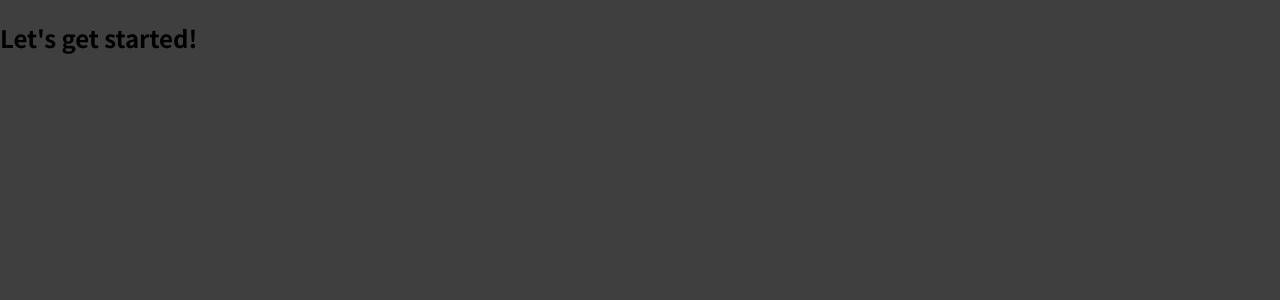
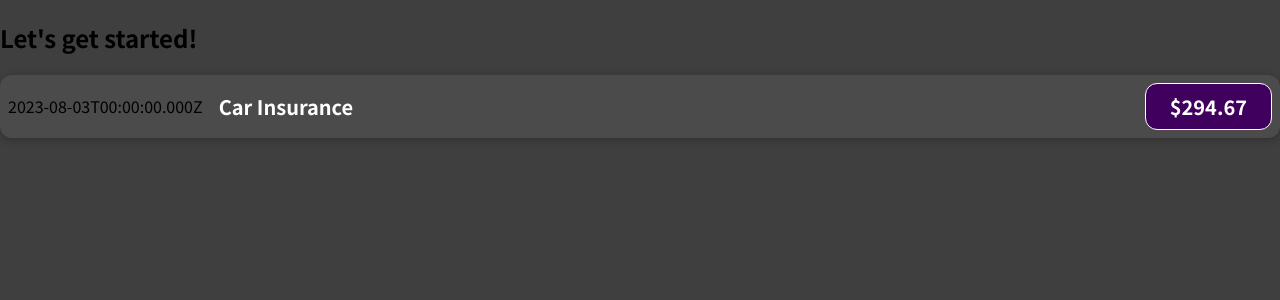
Before and after one commit to johnwithsmile/react, a JavaScript app in the folder react-complete-guide/: page / in a window 1280 px wide. Shown: the top 300 px of the page. Built offline with nearby package versions, Linux system fonts and the light colour scheme.

Commit message:
no more hard HTMLs

```diff
--- a/react-complete-guide/src/App.js
+++ b/react-complete-guide/src/App.js
@@ -1,7 +1,10 @@
+import ExpenseItem from "./components/ExpenseItem";
+
 function App() {
   return (
     <div>
       <h2>Let's get started!</h2>
+      <ExpenseItem></ExpenseItem>
     </div>
   );
 }
--- /dev/null
+++ b/react-complete-guide/src/components/ExpenseItem.js
@@ -0,0 +1,20 @@
+// import "./styles/ExpenseItem.css";
+import "../styles/ExpenseItem.css";
+
+function ExpenseItem() {
+  const expenseDate = new Date(2023, 7, 3);
+  const expenseTitle = "Car Insurance";
+  const expenseAmount = 294.67;
+
+  return (
+    <div className="expense-item">
+      <div>{expenseDate.toISOString()}</div>
+      <div className="expense-item__description">
+        <h2>{expenseTitle}</h2>
+        <div className="expense-item__price">${expenseAmount}</div>
+      </div>
+    </div>
+  );
+}
+
+export default ExpenseItem;
--- /dev/null
+++ b/react-complete-guide/src/styles/ExpenseItem.css
@@ -0,0 +1,56 @@
+.expense-item {
+  display: flex;
+  justify-content: space-between;
+  align-items: center;
+  box-shadow: 0 2px 8px rgba(0, 0, 0, 0.25);
+  padding: 0.5rem;
+  margin: 1rem 0;
+  border-radius: 12px;
+  background-color: #4b4b4b;
+}
+
+.expense-item__description {
+  display: flex;
+  flex-direction: column;
+  gap: 1rem;
+  align-items: flex-end;
+  flex-flow: column-reverse;
+  justify-content: flex-start;
+  flex: 1;
+}
+
+.expense-item h2 {
+  color: #3a3a3a;
+  font-size: 1rem;
+  flex: 1;
+  margin: 0 1rem;
+  color: white;
+}
+
+.expense-item__price {
+  font-size: 1rem;
+  font-weight: bold;
+  color: white;
+  background-color: #40005d;
+  border: 1px solid white;
+  padding: 0.5rem;
+  border-radius: 12px;
+}
+
+@media (min-width: 580px) {
+  .expense-item__description {
+    flex-direction: row;
+    align-items: center;
+    justify-content: flex-start;
+    flex: 1;
+  }
+
+  .expense-item__description h2 {
+    font-size: 1.25rem;
+  }
+
+  .expense-item__price {
+    font-size: 1.25rem;
+    padding: 0.5rem 1.5rem;
+  }
+}
```
